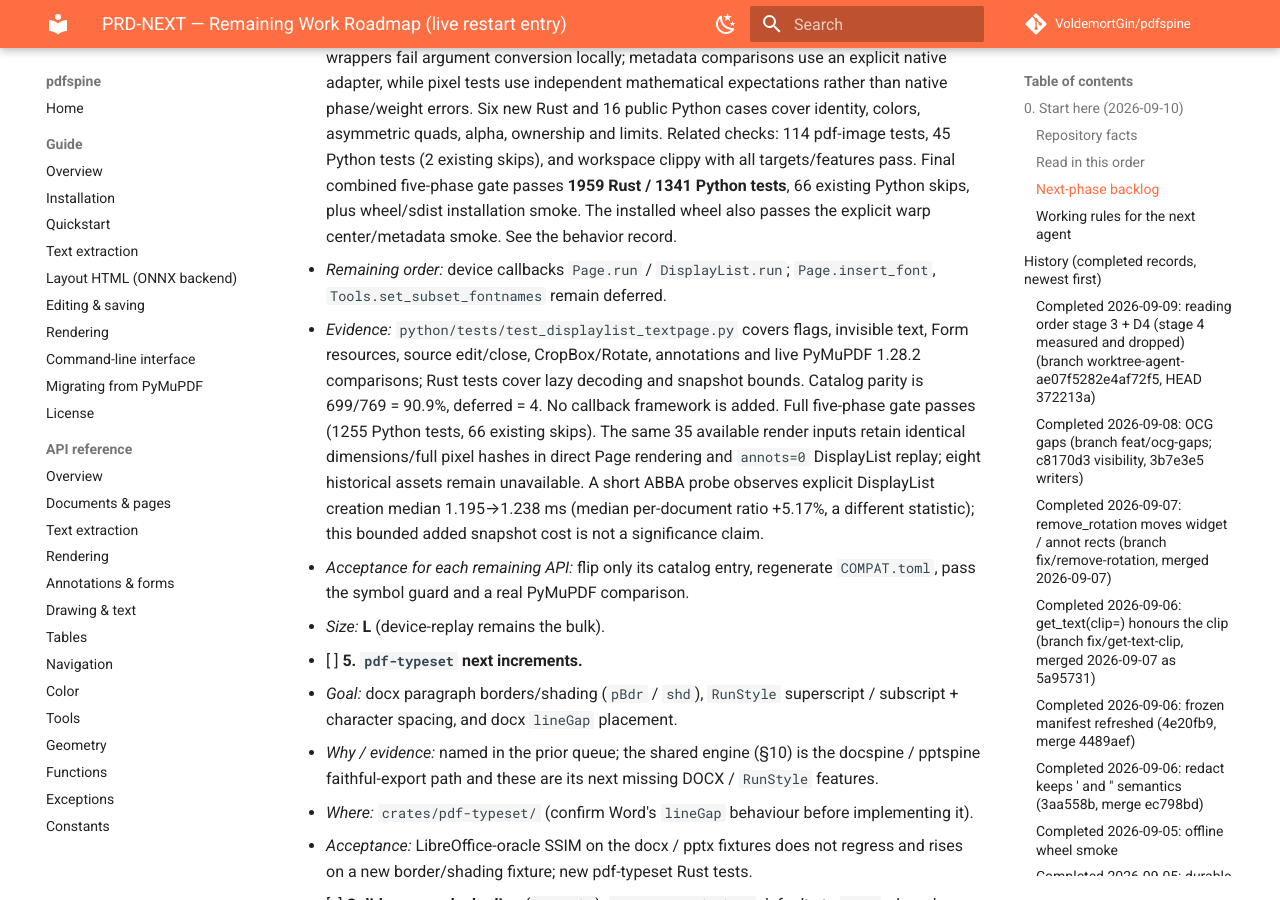
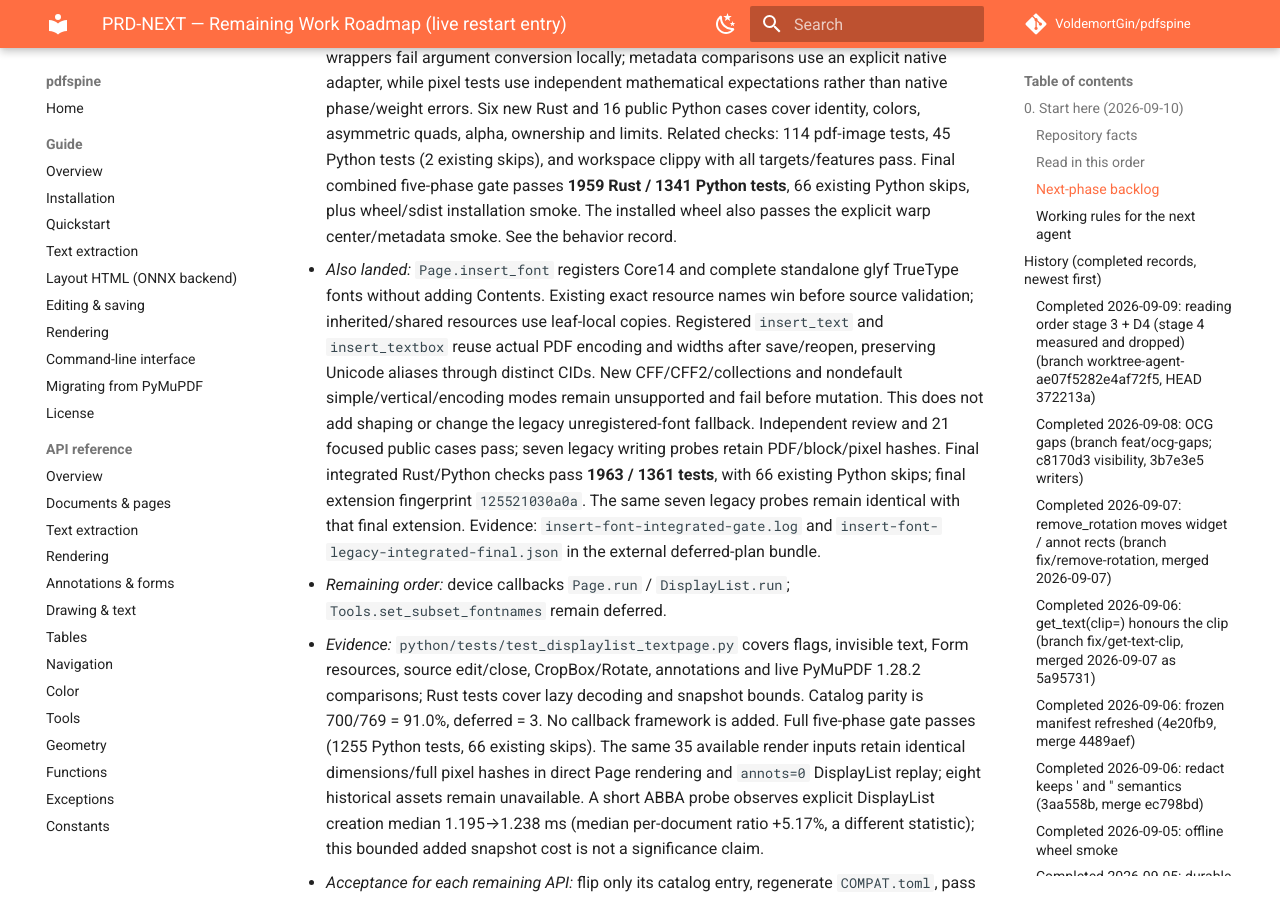
Before and after one commit to VoldemortGin/pdfspine, an MkDocs documentation site: the page built from docs/PRD-NEXT.md, in a window 1280 px wide and 900 px high, scrolled down 6633 px. Built offline with MkDocs 1.6.1 and Material for MkDocs 9.7.7, drawn with Linux system fonts in a browser that asks for light colours; comment, search, counter and statistics services are not loaded.

Commit message:
docs: record bounded page font support and integrated checks

```diff
--- a/docs/PRD-NEXT.md
+++ b/docs/PRD-NEXT.md
@@ -290,13 +290,27 @@
     gate passes **1959 Rust / 1341 Python tests**, 66 existing Python skips, plus
     wheel/sdist installation smoke. The installed wheel also passes the explicit
     warp center/metadata smoke. See the behavior record.
+  - *Also landed:* `Page.insert_font` registers Core14 and complete standalone
+    glyf TrueType fonts without adding Contents. Existing exact resource names
+    win before source validation; inherited/shared resources use leaf-local copies.
+    Registered `insert_text` and `insert_textbox` reuse actual PDF encoding and
+    widths after save/reopen, preserving Unicode aliases through distinct CIDs.
+    New CFF/CFF2/collections and nondefault simple/vertical/encoding modes remain
+    unsupported and fail before mutation. This does not add shaping or change
+    the legacy unregistered-font fallback. Independent review and 21 focused
+    public cases pass; seven legacy writing probes retain PDF/block/pixel hashes.
+    Final integrated Rust/Python checks pass **1963 / 1361 tests**, with 66
+    existing Python skips; final extension fingerprint `125521030a0a`.
+    The same seven legacy probes remain identical with that final extension.
+    Evidence: `insert-font-integrated-gate.log` and
+    `insert-font-legacy-integrated-final.json` in the external deferred-plan bundle.
   - *Remaining order:* device callbacks `Page.run` /
-    `DisplayList.run`; `Page.insert_font`,
+    `DisplayList.run`;
     `Tools.set_subset_fontnames` remain deferred.
   - *Evidence:* `python/tests/test_displaylist_textpage.py` covers flags, invisible
     text, Form resources, source edit/close, CropBox/Rotate, annotations and live
     PyMuPDF 1.28.2 comparisons; Rust tests cover lazy decoding and snapshot bounds.
-    Catalog parity is 699/769 = 90.9%, deferred = 4. No callback framework is added.
+    Catalog parity is 700/769 = 91.0%, deferred = 3. No callback framework is added.
     Full five-phase gate passes (1255 Python tests, 66 existing skips). The same
     35 available render inputs retain identical dimensions/full pixel hashes in
     direct Page rendering and `annots=0` DisplayList replay; eight historical
```
Also changed, not shown: PARITY.md (+12 -12 lines), README.md (+1 -1 lines), 2 other files.
